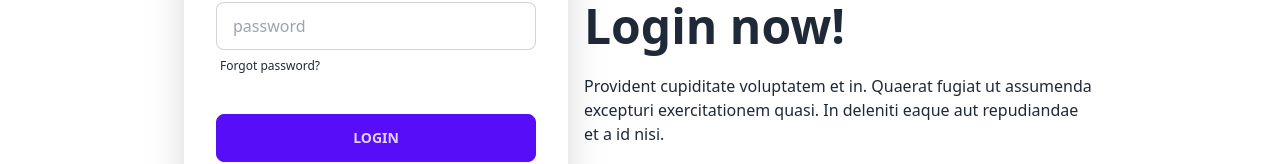
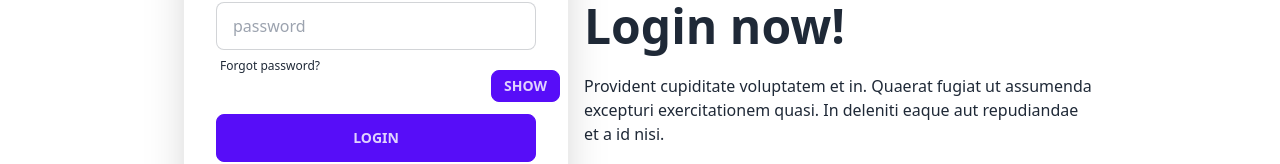
Before and after one commit to kamrulhasananik019/Kids_In_Motion_Client, a React (Vite) app: page /login in a window 1280 px wide. Shown: the part 242-406 px from the top of the page. Built offline with nearby package versions, Linux system fonts and the light colour scheme; no server answers.

Commit message:
password hide and show butten add

```diff
--- a/src/Pages/LogIn/LogIn.jsx
+++ b/src/Pages/LogIn/LogIn.jsx
@@ -1,4 +1,4 @@
-import React, { useContext } from 'react';
+import React, { useContext, useState } from 'react';
 import { Helmet } from 'react-helmet-async';
 import { AuthContext } from '../../Provider/AuthProvider';
 import Swal from 'sweetalert2';
@@ -8,16 +8,17 @@ import { useForm } from 'react-hook-form';
 
 const LogIn = () => {
     const { register, handleSubmit, reset, formState: { errors } } = useForm();
-const {signIn}=useContext(AuthContext);
+    const { signIn } = useContext(AuthContext);
     const navigate = useNavigate();
     const location = useLocation();
 
+    const [showPassword, setShowPassword] = useState(false);
 
     const from = location.state?.from?.pathname || "/";
 
     const onSubmit = data => {
-    const email=data.email;
-    const password=data.password;
+        const email = data.email;
+        const password = data.password;
         signIn(email, password)
             .then(result => {
                 const loggedUser = result.user;
@@ -33,6 +34,10 @@ const onSubmit = data => {
                 });
                 navigate(from, { replace: true });
             })
+    }
+
+    const togglePasswordVisibility = () => {
+        setShowPassword(!showPassword);
     }
 
     return (
@@ -52,24 +57,29 @@ const onSubmit = data => {
                                 <label className="label">
                                     <span className="label-text">Email</span>
                                 </label>
-                                <input type="email"  {...register("email", { required: true })} name="email" placeholder="email" className="input input-bordered" />
+                                <input type="email" {...register("email", { required: true })} name="email" placeholder="email" className="input input-bordered" />
                                 {errors.email && <span className="text-red-600">Email is required</span>}
                             </div>
                             <div className="form-control">
                                 <label className="label">
                                     <span className="label-text">Password</span>
                                 </label>
-                                <input type="password"  {...register("password", {
+                                    <input type={showPassword ? "text" : "password"} {...register("password", {
                                         required: true,
                                         minLength: 6,
                                         maxLength: 20,
                                         pattern: /(?=.*[A-Z])(?=.*[!@#$&*])(?=.*[0-9])(?=.*[a-z])/
-                                })} placeholder="password" className="input input-bordered" />
+                                    })} placeholder="password" className="input input-bordered"      />
+
+
                                 {errors.password?.type === 'required' && <p className="text-red-600">Password is required</p>}
                                 {errors.password?.type === 'minLength' && <p className="text-red-600">Password must be 6 characters</p>}
                                 {errors.password?.type === 'maxLength' && <p className="text-red-600">Password must be less than 20 characters</p>}
                                 {errors.password?.type === 'pattern' && <p className="text-red-600">Password must have one Uppercase one lower case, one number and one special character.</p>}
                                 <label className="label">
+                                <button type="button" className="btn btn-primary btn-sm absolute top-1/2 right-2 transform -translate-y-1/2" onClick={togglePasswordVisibility}>
+                                        {showPassword ? "Hide" : "Show"}
+                                    </button>
                                     <a href="#" className="label-text-alt link link-hover">Forgot password?</a>
                                 </label>
                             </div>
```
Lines whose indentation alone changed are shown as unchanged.
